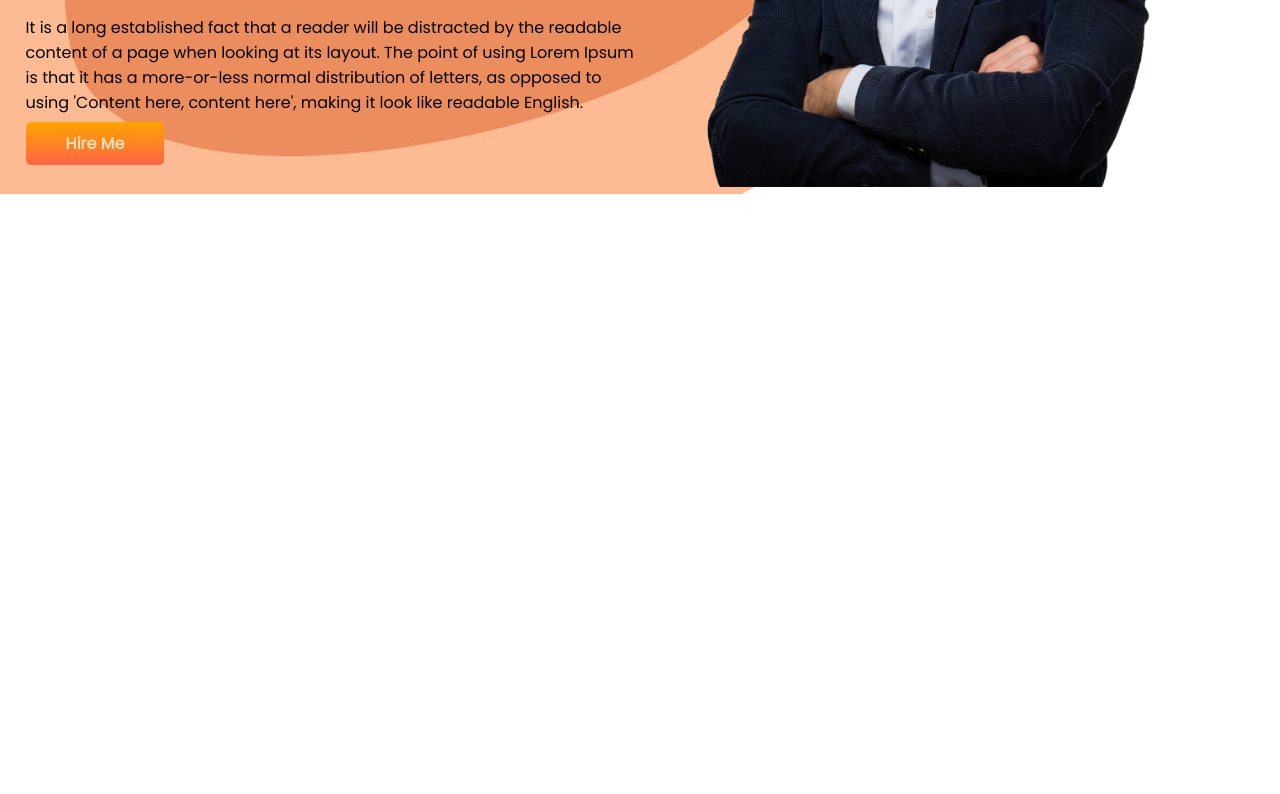
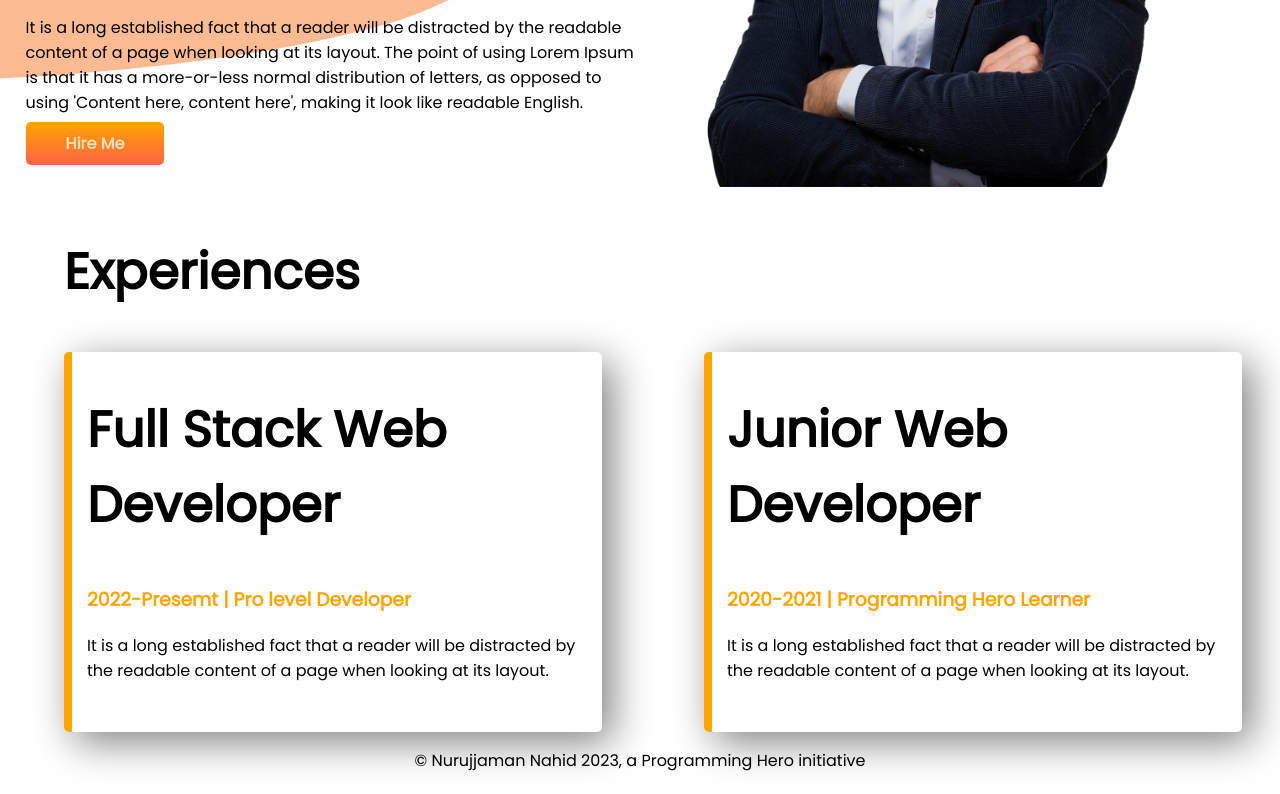
Before and after one commit to Nurujjaman2409/developer_portfolio, a plain HTML site: page index.html in a window 1280 px wide. Shown: the part 382-1176 px from the top of the page. Before the commit the page ends 800 px from the top, so only its background shows below. Drawn offline with Linux system fonts and the light colour scheme.

Commit message:
style border added footer

```diff
--- a/css/style.css
+++ b/css/style.css
@@ -1,19 +1,19 @@
 body {
     font-family: 'Poppins', sans-serif;
     margin: 0;
-    padding: 0;
+    padding: 0 0 5px 0;
 }
 
 h1 {
     font-size: 50px;
 }
 
+h2 {
+    font-size: 40px;
+}
+
 .orange_colour {
     color: orange;
-}
-
-section {
-    display: flex;
 }
 
 .header_half {
@@ -37,5 +37,29 @@ section {
 .top_banner {
     background-image: url("../images/top-bg-img.jpg");
     background-repeat: no-repeat;
+    background-size: cover;
+    display: flex;
+}
 
+.experience_container {
+    display: flex;
 }
+
+.title_text {
+    margin-left: 5%;
+}
+
+.experience_half {
+    width: 50%;
+    margin-left: 5%;
+    margin-right: 3%;
+    padding-left: 15px;
+    border-radius: 5px;
+    box-shadow: 10px 10px 40px gray;
+    border-left: 8px solid orange;
+    height: 380px;
+}
+
+footer p{
+    text-align: center;
+}
--- a/index.html
+++ b/index.html
@@ -36,16 +36,32 @@
 
     </section>
 
+    <section class="experience">
+        <h1 class="title_text">Experiences</h1>
+        <div class="experience_container">
+            <div class="experience_half">
+                <h1>Full Stack Web Developer</h1>
+                <h3 class="orange_colour">2022-Presemt | Pro level Developer</h3>
+                <p>It is a long established fact that a reader will be distracted by the readable content of a page when
+                    looking
+                    at
+                    its layout. </p>
+            </div>
 
+            <div class="experience_half">
+                <h1>Junior Web Developer</h1>
+                <h3 class="orange_colour">2020-2021 | Programming Hero Learner</h3>
+                <p>It is a long established fact that a reader will be distracted by the readable content of a page when
+                    looking
+                    at
+                    its layout. </p>
+            </div>
+        </div>
 
-
-
-
-
-
-
-
-
+    </section>
 </body>
+<footer>
+    <p>© Nurujjaman Nahid 2023, a Programming Hero initiative</p>
+</footer>
 
 </html>
```
